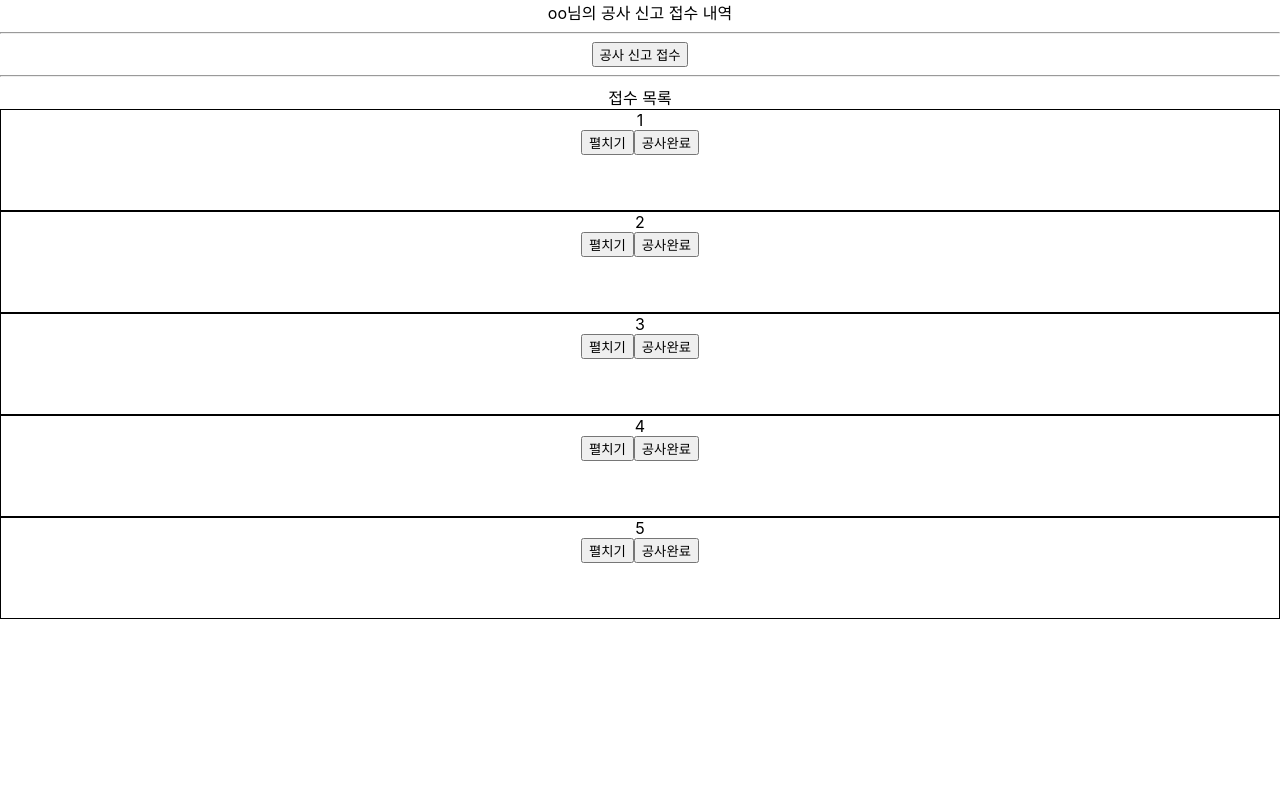
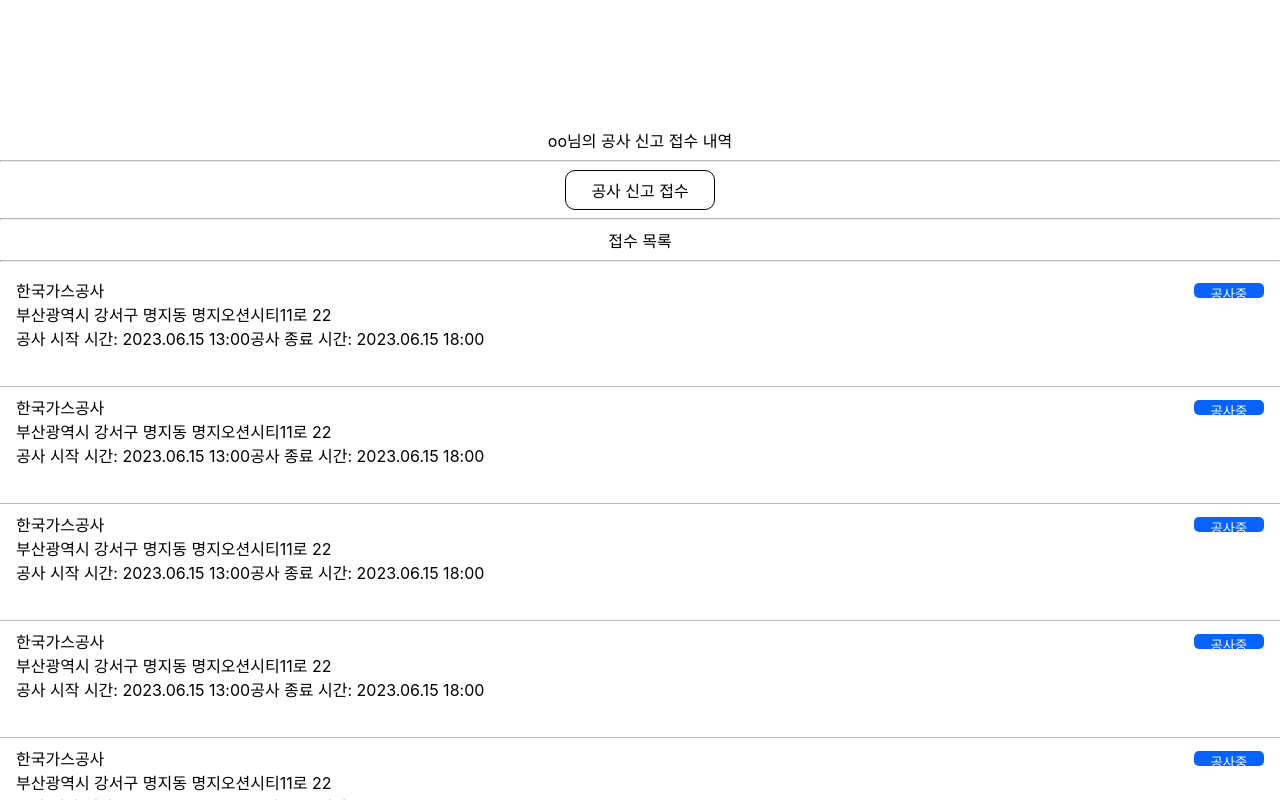
Before and after one commit to AivleCail/aivle, a React (Create React App) app in the folder frontend/: page /myexternal in a window 1280 px wide. Built offline with nearby package versions, Linux system fonts and the light colour scheme.

Commit message:
FEAT: 사외공사자 전용 리스트 css 추가

```diff
--- a/frontend/src/pages/components/list/List.css
+++ b/frontend/src/pages/components/list/List.css
@@ -5,11 +5,39 @@
     padding: 0;
 }
 
-.li  {
+.li {
     height: 100px;
-    border: 0.5px solid black;
+    border-bottom: 1px solid #bbb;
+    cursor: pointer;
+    transition: background-color 0.2s;
+    padding: 0.5rem 1rem;
+}
+
+.li:hover {
+    background-color: #F5F5F5;
 }
 
 .li.expanded {
     height: 200px;
-  }
+}
+
+.li-content {
+    text-align: left;
+}
+
+.li-top {
+    display: flex;
+    align-items: center;
+    justify-content: space-between;
+}
+
+.external_status {
+    width: 70px;
+    height: 15px;
+    background: #0863FC;
+    color: white;
+    border-radius: 5px;
+    border: none;
+    transition: background-color 0.2s;
+    cursor: pointer;
+}
--- a/frontend/src/pages/components/list/ListContainer.js
+++ b/frontend/src/pages/components/list/ListContainer.js
@@ -4,42 +4,25 @@
 
 const ListContainer = (props) => {
   const numbers = props.numbers;
-  const [values, setValues] = useState(Array(numbers.length).fill('펼치기'));
-  const [isExpanded, setIsExpanded] = useState(Array(numbers.length).fill(false));
   const [completed, setCompleted] = useState(Array(numbers.length).fill(false));
 
-  const handleChangeValue = (index) => {
-    setValues((prevState) => {
-      const updatedValues = [...prevState];
-      updatedValues[index] = prevState[index] === '펼치기' ? '접기' : '펼치기';
-      return updatedValues;
-    });
+  const handleComplete = (index) => {
+    const confirmCancel = window.confirm('공사 완료 상태로 변경하시겠습니까?');
 
-    setIsExpanded((prevState) => {
-      const updatedExpanded = [...prevState];
-      updatedExpanded[index] = !prevState[index];
-      return updatedExpanded;
-    });
-  };
-
-  const handleComplete = (index) => {
-    setCompleted((prevState) => {
-      const updatedCompleted = [...prevState];
-      updatedCompleted[index] = true;
-      return updatedCompleted;
-    });
-
-    alert(`공사 완료 상태로 변경하시겠습니까?`);
+    if (confirmCancel) {
+      setCompleted((prevState) => {
+        const updatedCompleted = [...prevState];
+        updatedCompleted[index] = true;
+        return updatedCompleted;
+      });
+    }
   };
 
   const listItems = numbers.map((number, index) => (
     <ListItem
       key={index}
       number={number}
-      isExpanded={isExpanded[index]}
-      handleChangeValue={handleChangeValue}
       handleComplete={handleComplete}
-      value={values[index]}
       completed={completed[index]}
       index={index}
     />
--- a/frontend/src/pages/components/list/ListItem.js
+++ b/frontend/src/pages/components/list/ListItem.js
@@ -1,14 +1,34 @@
-import React from 'react';
+import React, { useState } from 'react';
+import './List.css';
 
-const ListItem = ({ number, isExpanded, handleChangeValue, handleComplete, value, completed, index }) => {
+const ListItem = ({ handleComplete, completed, index }) => {
+  const [isExpanded, setIsExpanded] = useState(false);
+
+  const handleClick = () => {
+    setIsExpanded((prevState) => !prevState);
+  };
+
+  const handleButtonClick = (event) => {
+    event.stopPropagation();
+    handleComplete(index);
+  };
+
   return (
-    <li className={`li ${isExpanded ? 'expanded' : ''}`}>
-      <span>{number}</span>
-      <div className="buttons">
-        <button onClick={() => handleChangeValue(index)}>{value}</button>
-        <button onClick={() => handleComplete(index)} disabled={completed}>
-          {completed ? '종료' : '공사완료'}
-        </button>
+    <li className={`li ${isExpanded ? 'expanded' : ''}`} onClick={handleClick}>
+      <div className='li-content'>
+        <div className='li-top'>
+          <span>한국가스공사</span>
+          <button onClick={handleButtonClick} disabled={completed} className='external_status'>
+            {completed ? '공사 완료' : '공사중'}
+          </button>
+        </div>
+        <div className='li-body'>
+          <span>부산광역시 강서구 명지동 명지오션시티11로 22</span>
+        </div>
+        <div className='li-bottom'>
+          <span>공사 시작 시간: 2023.06.15 13:00</span>
+          <span>공사 종료 시간: 2023.06.15 18:00</span>
+        </div>
       </div>
     </li>
   );
--- a/frontend/src/pages/external/external.css
+++ b/frontend/src/pages/external/external.css
@@ -1,5 +1,26 @@
 .mobile-container {
+    padding-top: 10%;
     height: 100%;
     overflow: scroll;
     text-align : center;
 }
+
+hr {
+    border-top: 1px solid #bbb;
+}
+
+.receipt-button {
+    font-size: 1rem;
+    width: 150px;
+    height: 40px;
+    background: none;
+    border: 1px solid #000000;
+    border-radius: 10px;
+    transition: background-color 0.2s;
+    cursor: pointer;
+}
+
+.receipt-button:hover {
+    background-color: #000000;
+    color: #ffffff;
+}
--- a/frontend/src/pages/external/list.js
+++ b/frontend/src/pages/external/list.js
@@ -11,12 +11,13 @@
             <span className='title-text'>oo님의 공사 신고 접수 내역</span>
         </div>
         <hr />
-        <Link to={"/externalreceipt"}><button>공사 신고 접수</button></Link>
+        <Link to={"/externalreceipt"}><button className='receipt-button'>공사 신고 접수</button></Link>
         <hr />
         <div className='list-content'>
             <div className='sub-title'>
                 <span className='sub-title'>접수 목록</span>
             </div>
+            <hr />
             <ListContainer numbers={numbers} />
         </div>
     </div>
```
